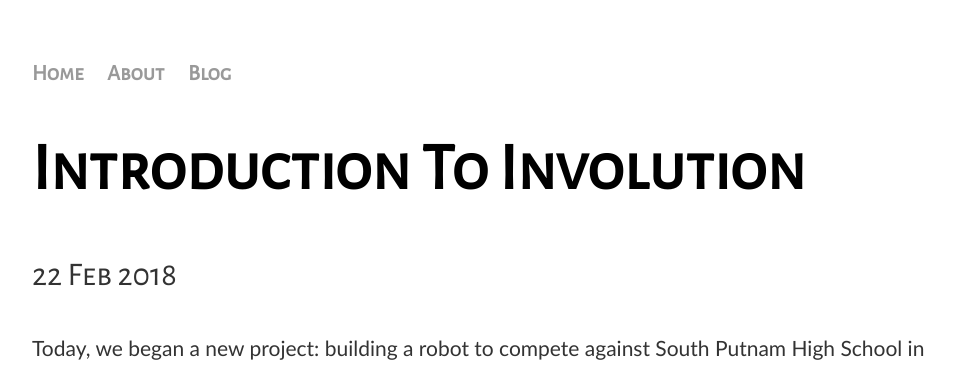
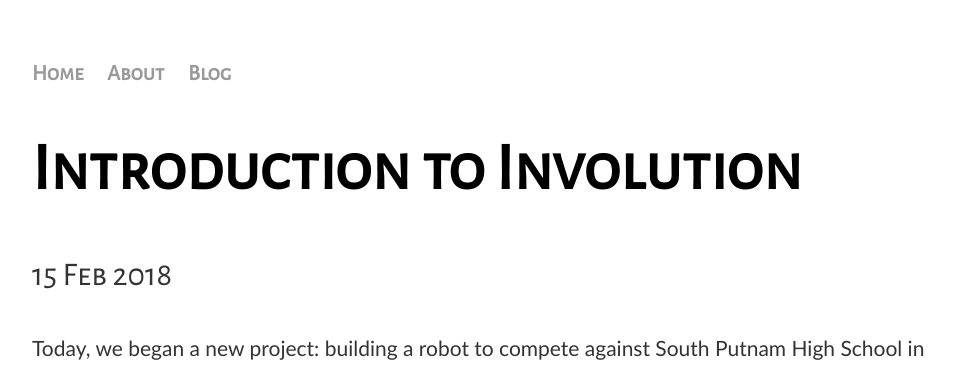
Before and after one commit to scecina-robotics/scecina-robotics.github.io, a Jekyll site: the page built from _posts/2018-02-22-Introduction-to-Involution.md, in a window 1280 px wide. Shown: the top 367 px of the page, without its empty margins (160-1115 px from the left). Built offline with Jekyll 4.4.1, drawn with Linux system fonts in a browser that asks for light colours; our own code applies the rules of GitHub Pages for plain Markdown files; some of the changed lines change nothing that is shown.

Commit message:
Update 2018-02-22-Introduction-to-Involution.md

```diff
--- a/_posts/2018-02-22-Introduction-to-Involution.md
+++ b/_posts/2018-02-22-Introduction-to-Involution.md
@@ -1,3 +1,9 @@
+---
+layout: post
+title: "Introduction to Involution"
+date: 2018-02-15
+---
+
 Today, we began a new project: building a robot to compete against South Putnam High School in the game of [Involution](/pdfs/involution_rules.pdf). Below, we have included a table  that encompasses the four major components that we anticipate using in our design with an associated icon.
 
 Component | Icon
```
